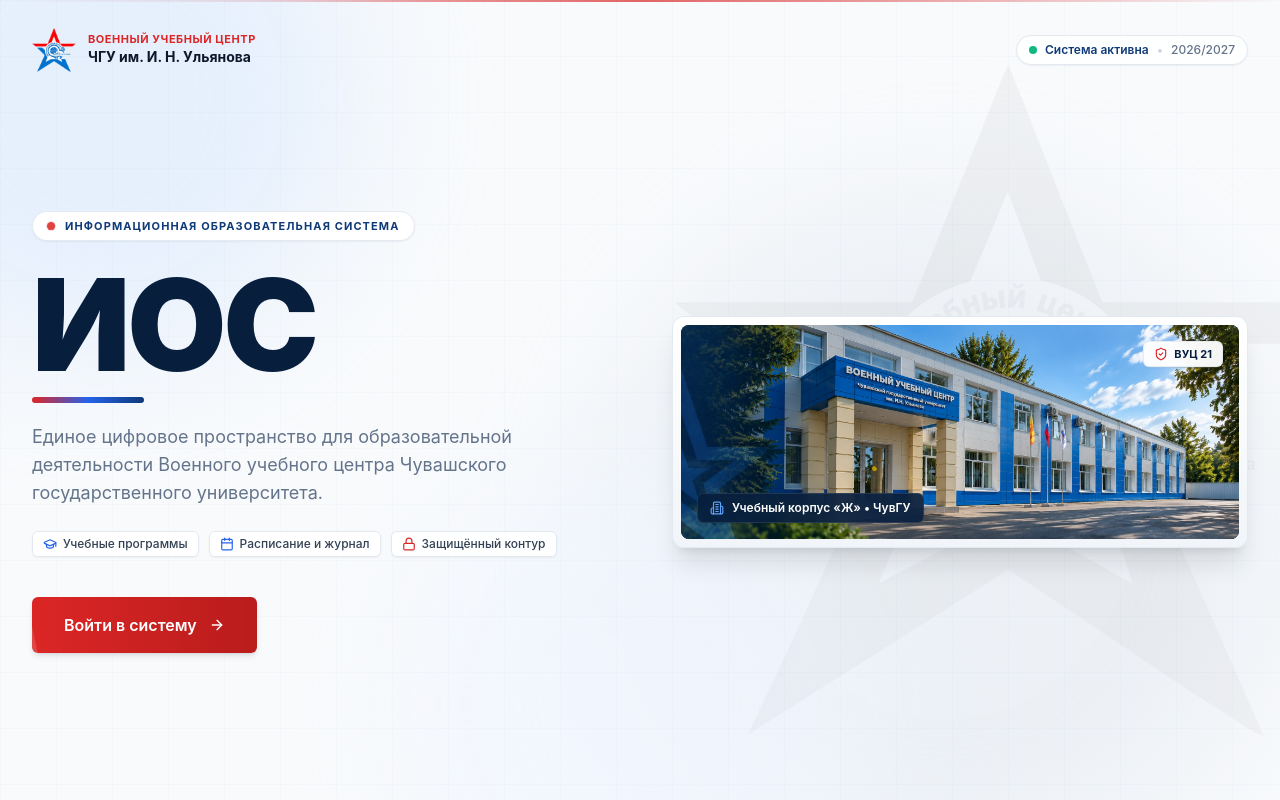
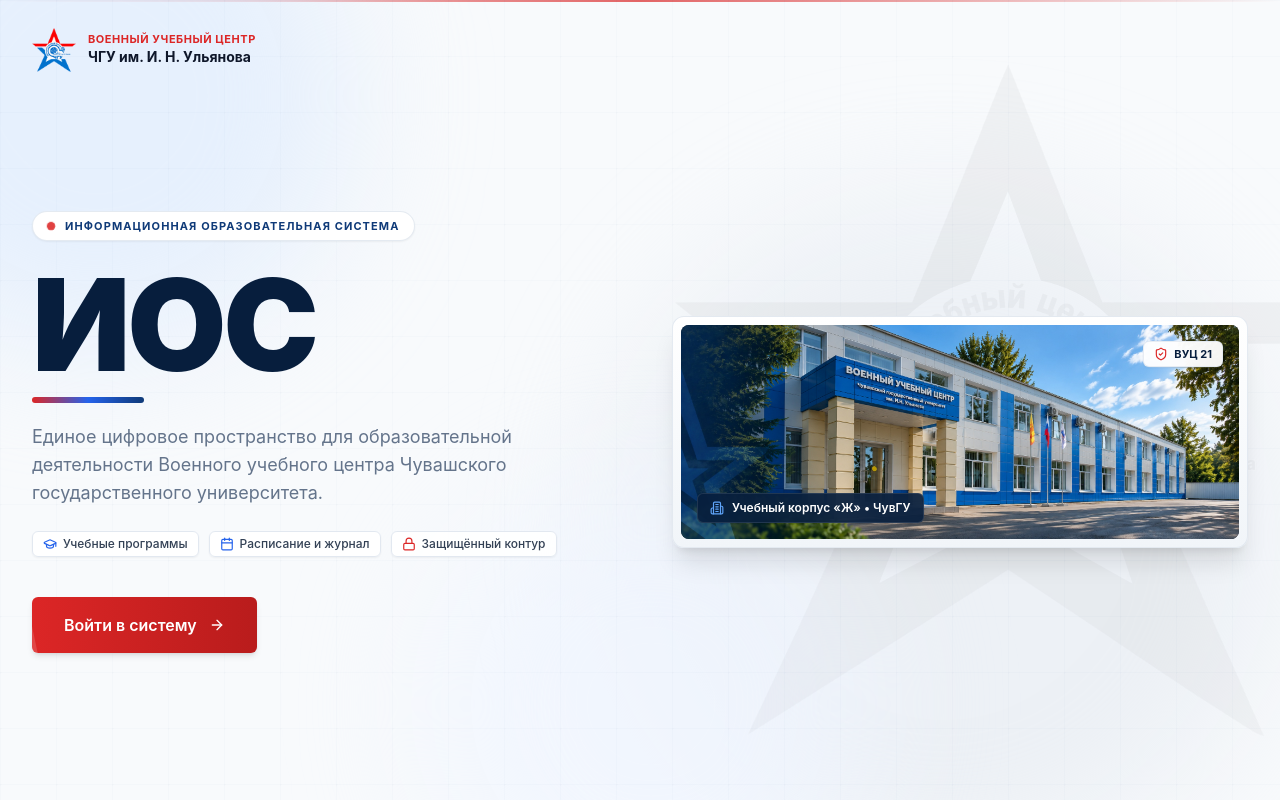
Before and after one commit to goliluxa/vuc-EOS, a React (Vite) app: page / in a window 1280 px wide. Built offline with nearby package versions, Linux system fonts and the light colour scheme.

Commit message:
fix(header): remove status pill from top navigation

```diff
--- a/src/pages/HomePage.tsx
+++ b/src/pages/HomePage.tsx
@@ -12,16 +12,8 @@
 
       {/* Top Navigation Bar with authentic VUC emblem and system status */}
       <header className="w-full pt-5 sm:pt-7 pb-3 sm:pb-4">
-        <div className="max-w-7xl mx-auto px-4 sm:px-6 lg:px-8 flex items-center justify-between gap-4">
+        <div className="max-w-7xl mx-auto px-4 sm:px-6 lg:px-8 flex items-center justify-between">
           <BrandLogo size="md" />
-
-          {/* Institutional Status Badge */}
-          <div className="hidden sm:inline-flex items-center gap-2 px-3 py-1.5 bg-white/85 border border-surface-border rounded-full text-xs font-medium text-content-secondary shadow-xs backdrop-blur-sm">
-            <span className="w-2 h-2 rounded-full bg-emerald-500 animate-pulse" aria-hidden="true" />
-            <span className="text-navy-brand font-semibold">Система активна</span>
-            <span className="text-slate-300">•</span>
-            <span>2026/2027</span>
-          </div>
         </div>
       </header>
 
```
